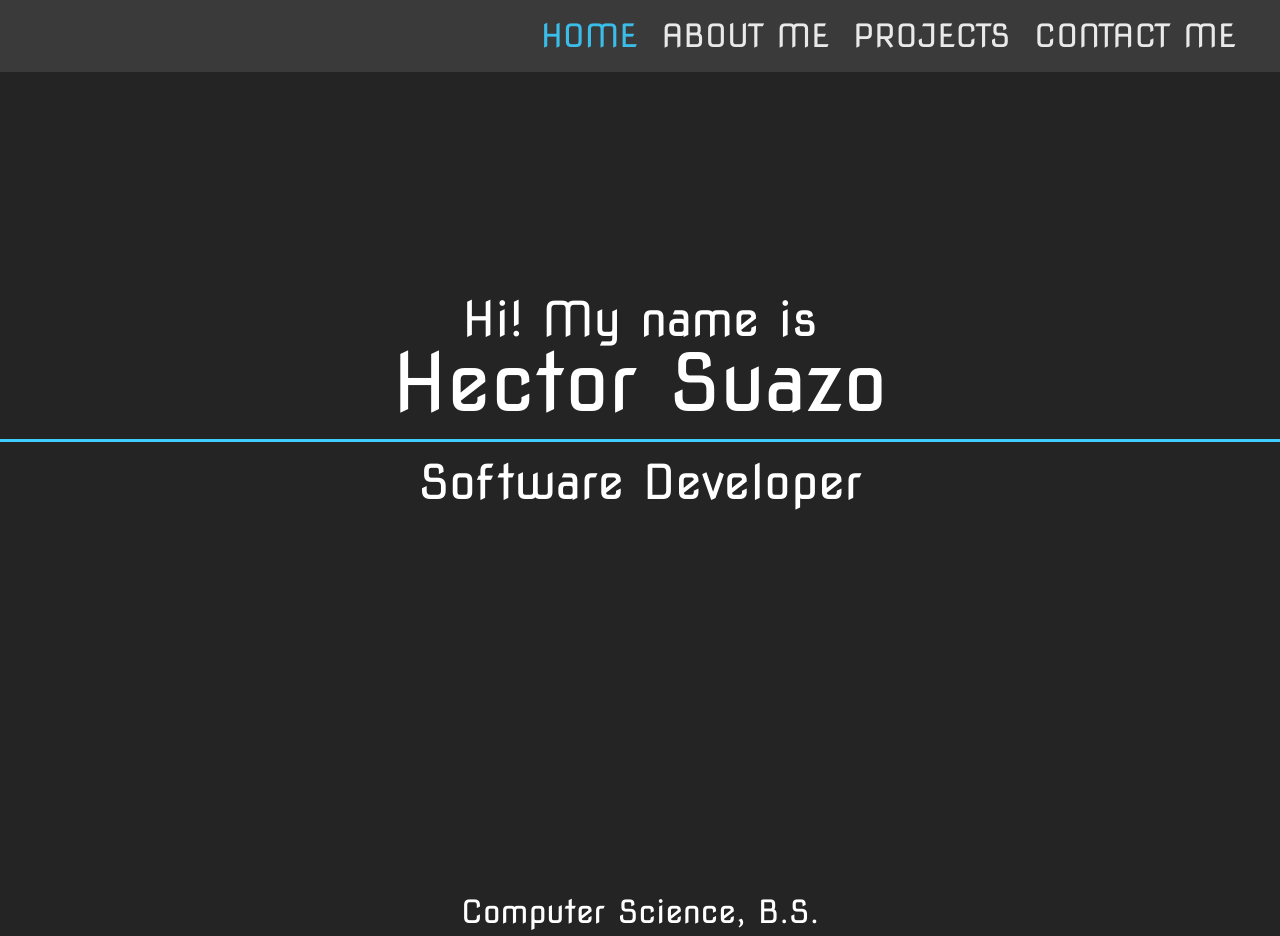
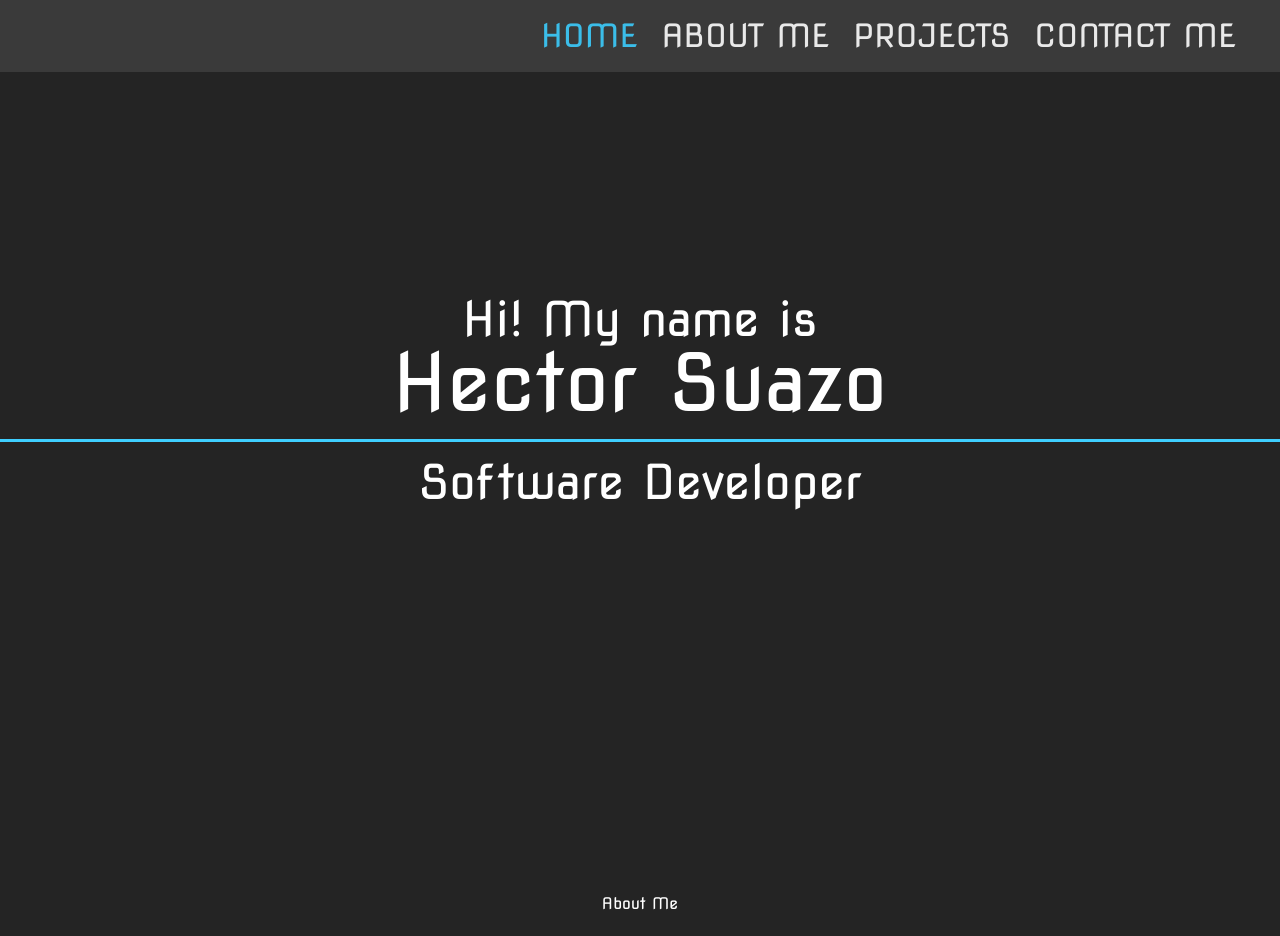
Before and after one commit to suzuhe481/portfolio-website-react, a React (Vite) app: page / in a window 1280 px wide. Shown: the top 936 px of the page. Built offline with nearby package versions, Linux system fonts and the light colour scheme.

Commit message:
Removed unnecessary div container

```diff
--- a/src/components/Sections/About/About.jsx
+++ b/src/components/Sections/About/About.jsx
@@ -4,8 +4,9 @@ import "./About.scss";
 
 const About = () => {
   return (
-    <div>
     <section className="about">
+      <div className="about__title">About Me</div>
+
       <ul className="about__list">
         <li>Computer Science, B.S.</li>
         <li>AWS Certified Cloud Practitioner Certification</li>
@@ -14,7 +15,6 @@ const About = () => {
       </ul>
       <Technologies />
     </section>
-    </div>
   );
 };
 
```
Lines whose indentation alone changed are shown as unchanged.
